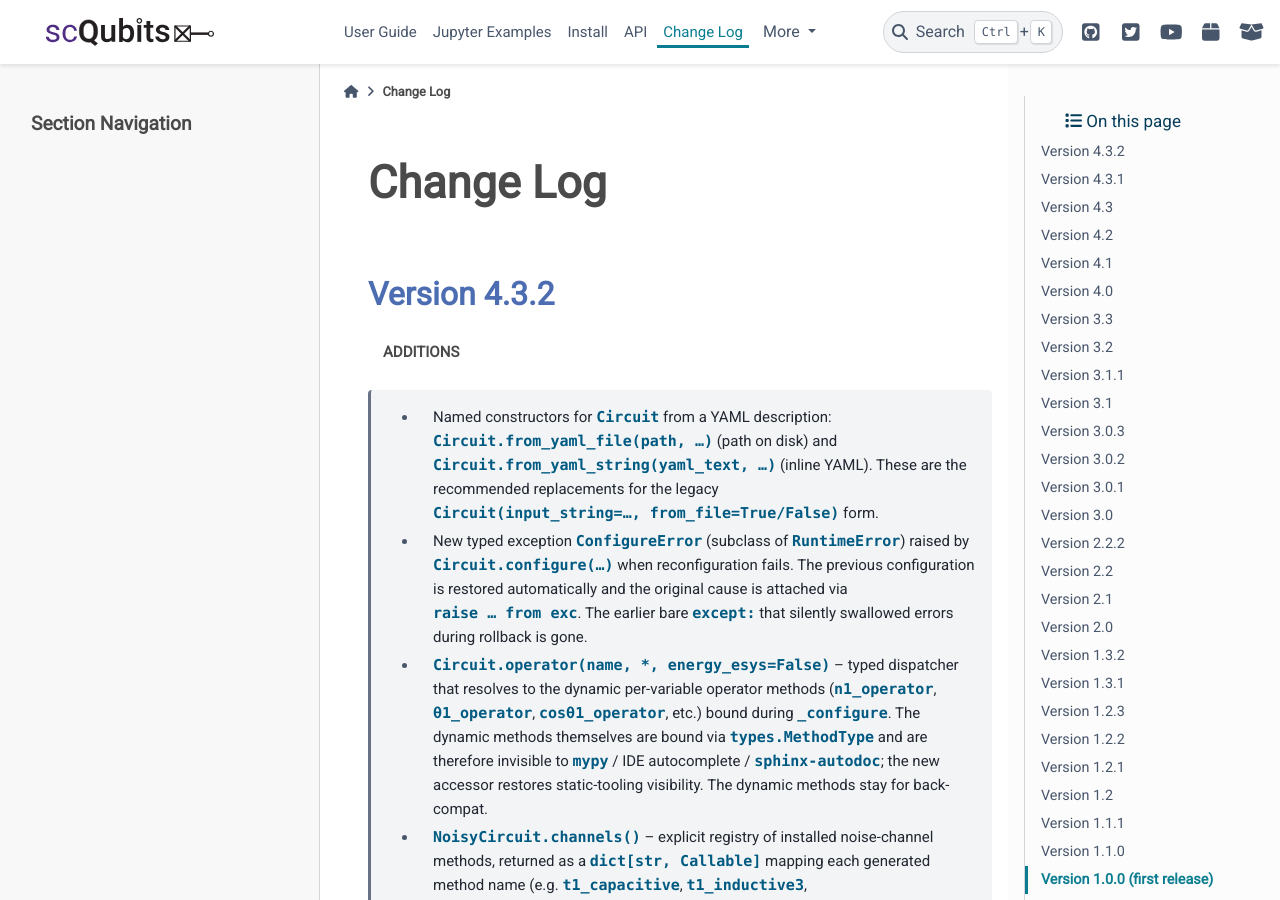
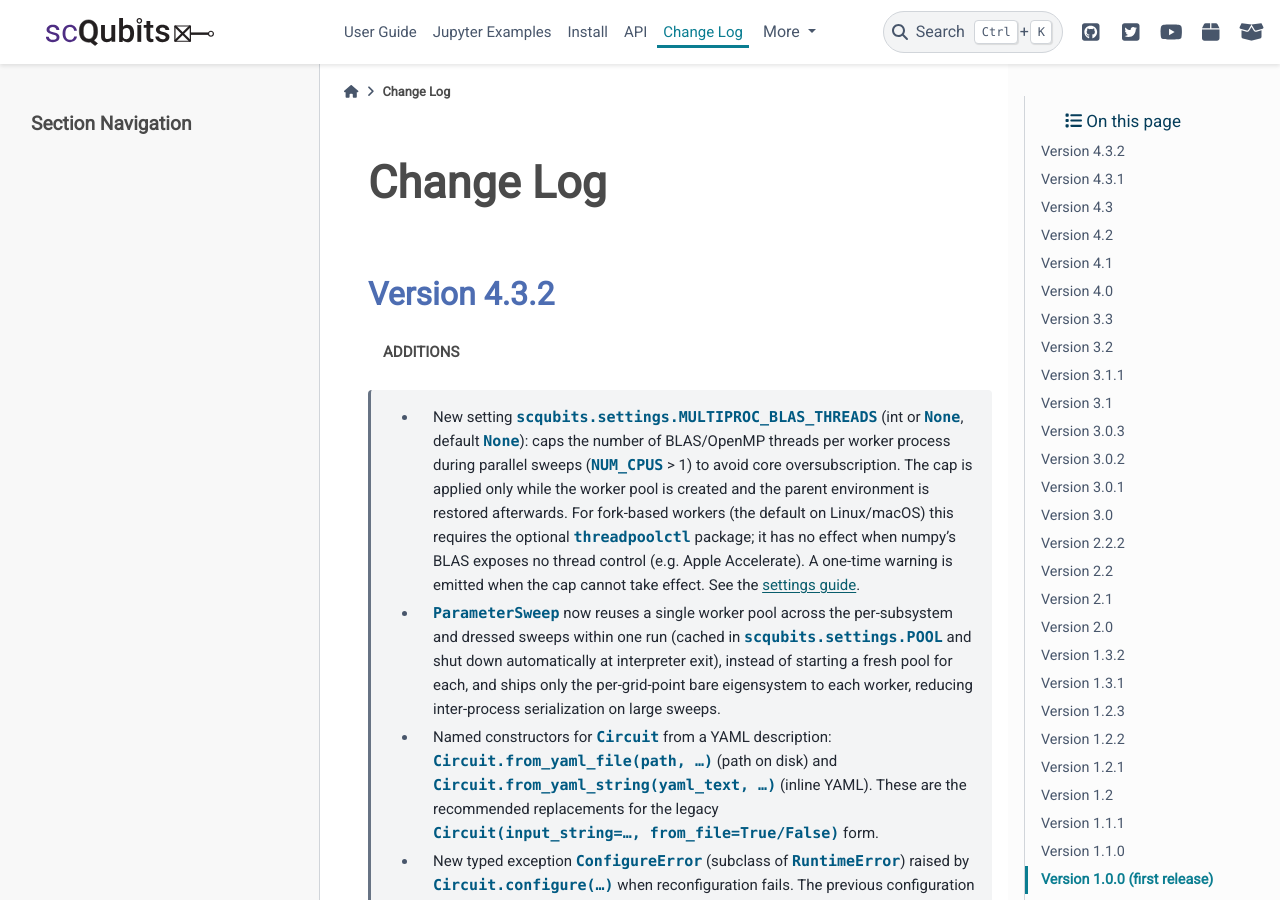
Before and after one commit to scqubits/scqubits-doc, a Sphinx documentation site: the page built from docs/source/changelog.rst, in a window 1280 px wide and 900 px high. Built offline with Sphinx 7.4.7 and the PyData theme 0.15.4, drawn with Linux system fonts in a browser that asks for light colours; pages that are not in the unit, such as notebooks, are missing from menus.

Commit message:
docs(settings): document MULTIPROC_BLAS_THREADS and worker-pool reuse
- Add MULTIPROC_BLAS_THREADS to the user-accessible settings table.
- Extend the Parallel Processing guide with a "Limiting BLAS threads per
  worker" section (programmatic cap, threadpoolctl requirement for fork-based
  workers, no-op cases incl. Apple Accelerate, scipy-OpenBLAS caveat) and a
  "Worker-pool reuse" section.
- Add a changelog entry for MULTIPROC_BLAS_THREADS, pool reuse, and the
  per-grid-point bare-eigensystem shipping in ParameterSweep.

```diff
--- a/docs/source/changelog.rst
+++ b/docs/source/changelog.rst
@@ -11,6 +11,23 @@ Version 4.3.2
 +++++++++++++
 
 **ADDITIONS**
+
+    - New setting `scqubits.settings.MULTIPROC_BLAS_THREADS` (int or
+      `None`, default `None`): caps the number of BLAS/OpenMP threads
+      per worker process during parallel sweeps (`NUM_CPUS` > 1) to
+      avoid core oversubscription. The cap is applied only while the
+      worker pool is created and the parent environment is restored
+      afterwards. For fork-based workers (the default on Linux/macOS)
+      this requires the optional `threadpoolctl` package; it has no
+      effect when numpy's BLAS exposes no thread control (e.g. Apple
+      Accelerate). A one-time warning is emitted when the cap cannot
+      take effect. See the :ref:`settings guide <guide-settings>`.
+    - `ParameterSweep` now reuses a single worker pool across the
+      per-subsystem and dressed sweeps within one run (cached in
+      `scqubits.settings.POOL` and shut down automatically at
+      interpreter exit), instead of starting a fresh pool for each,
+      and ships only the per-grid-point bare eigensystem to each
+      worker, reducing inter-process serialization on large sweeps.
 
     - Named constructors for `Circuit` from a YAML description:
       `Circuit.from_yaml_file(path, ...)` (path on disk) and
--- a/docs/source/guide/settings/guide-settings.rst
+++ b/docs/source/guide/settings/guide-settings.rst
@@ -34,6 +34,11 @@ scqubits has a few internal parameters that can be changed by the user:
 +------------------------------+------------------------------+-------------------------------------------------------------------+
 | ``NUM_CPUS``                 | int                          | Number of cores to be used in parallelization (default: 1)        |
 +------------------------------+------------------------------+-------------------------------------------------------------------+
+| ``MULTIPROC_BLAS_THREADS``   | int or None (default: None)  | Cap BLAS/OpenMP threads per worker process during parallel sweeps |
+|                              |                              | (``NUM_CPUS`` > 1), avoiding core oversubscription. Needs         |
+|                              |                              | ``threadpoolctl`` for fork-based workers; no effect when numpy's  |
+|                              |                              | BLAS exposes no thread control (e.g. Apple Accelerate).           |
++------------------------------+------------------------------+-------------------------------------------------------------------+
 | ``FUZZY_SLICING``            | True / False (default: False)| Whether to enable approximate value-based slicing                 |
 +------------------------------+------------------------------+-------------------------------------------------------------------+
 | ``FUZZY_WARNING``            | True / False (default: True) | Whether to warn user about use of approximate values in slicing   |
```
Also changed, not shown: docs/source/guide/settings/ipynb/parallel.ipynb.
